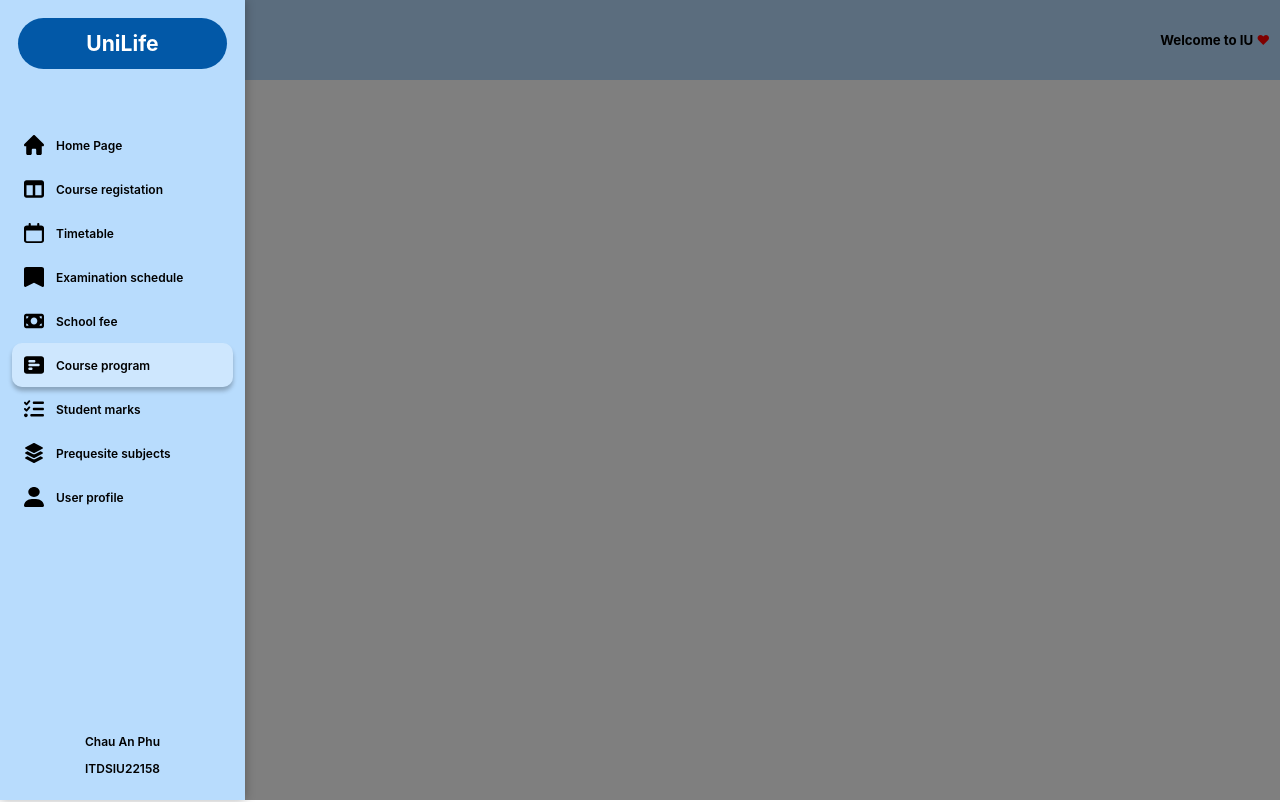
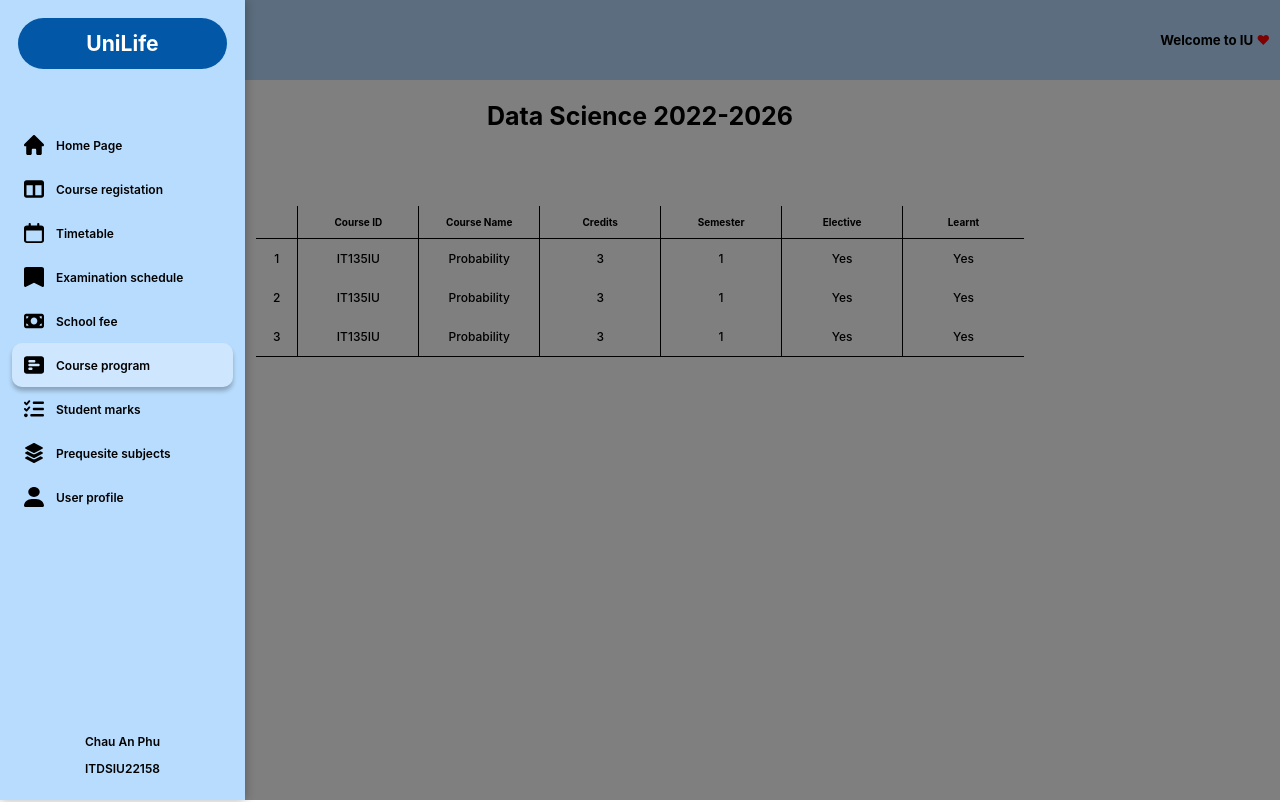
Before and after one commit to nhhongan/solution-for-saving-student-records, a React (Create React App) app in the folder frontend/: page /course-program in a window 1280 px wide. Shown: the top 802 px of the page. Built offline with nearby package versions, Linux system fonts and the light colour scheme.

Commit message:
Finish CourseProgramPage template

```diff
--- a/frontend/src/assets/css/App.scss
+++ b/frontend/src/assets/css/App.scss
@@ -133,5 +133,13 @@ form.input-form {
   width: $md;
   @media screen and (max-width: $md) {
       width: 100%;
+      .title {
+          font-size: 14px;
+      }
   };
+  .title {
+    font-size: 25px;
+    text-align: center;
+    margin-bottom: 3em;
+  }
 }
--- a/frontend/src/components/Table/Table.scss
+++ b/frontend/src/components/Table/Table.scss
@@ -1,6 +1,12 @@
+@import "assets/css/variables.scss";
+
+.table-wrapper {
+  overflow-x: auto;
+}
 .table {
   height: 100%;
   width: 100%;
+  // Scroll table horizontally when overflow
   thead {
     width: 100%;
     font-size: 10px;
--- a/frontend/src/components/Table/Table.tsx
+++ b/frontend/src/components/Table/Table.tsx
@@ -36,6 +36,7 @@ type TableProps = {
 
 const Table: React.FC<TableProps> = ({headers, contents, type}) => {
   return (
+    <div className="table-wrapper">
       <table className={`table ${type}`} cellSpacing={0}>
         <thead>
           <tr>
@@ -62,6 +63,7 @@ const Table: React.FC<TableProps> = ({headers, contents, type}) => {
           ))}
         </tbody>
       </table>
+    </div>
   );
 };
 
--- a/frontend/src/pages/CourseProgramPage/CourseProgramPage.tsx
+++ b/frontend/src/pages/CourseProgramPage/CourseProgramPage.tsx
@@ -1,9 +1,25 @@
+import Table, { Row, TableType } from 'components/Table/Table';
 import React from 'react';
 
+const headers = ["Course ID", "Course Name", "Credits", "Semester", "Elective", "Learnt"]
 const CourseProgramPage: React.FC = () => {
+  const program = 'Data Science';
+  const school_year = '2022-2026';
+  const contents: Row[] = []
+  for (let i = 0; i < 3; i++) {
+    const row = new Row();
+    row.cols.push({name: 'IT135IU', rowSpan: 1});
+    row.cols.push({name: 'Probability', rowSpan: 1});
+    row.cols.push({name: '3', rowSpan: 1});
+    row.cols.push({name: '1', rowSpan: 1});
+    row.cols.push({name: 'Yes', rowSpan: 1});
+    row.cols.push({name: 'Yes', rowSpan: 1});
+    contents.push(row);
+  }
   return (
-    <div>
-      {/* Your content goes here */}
+    <div className='page'>
+      <h2 className='title'>{program} {school_year}</h2>
+      <Table headers={headers} type={TableType.Type1} contents={contents}/>
     </div>
   );
 };
```
Lines whose indentation alone changed are shown as unchanged.
